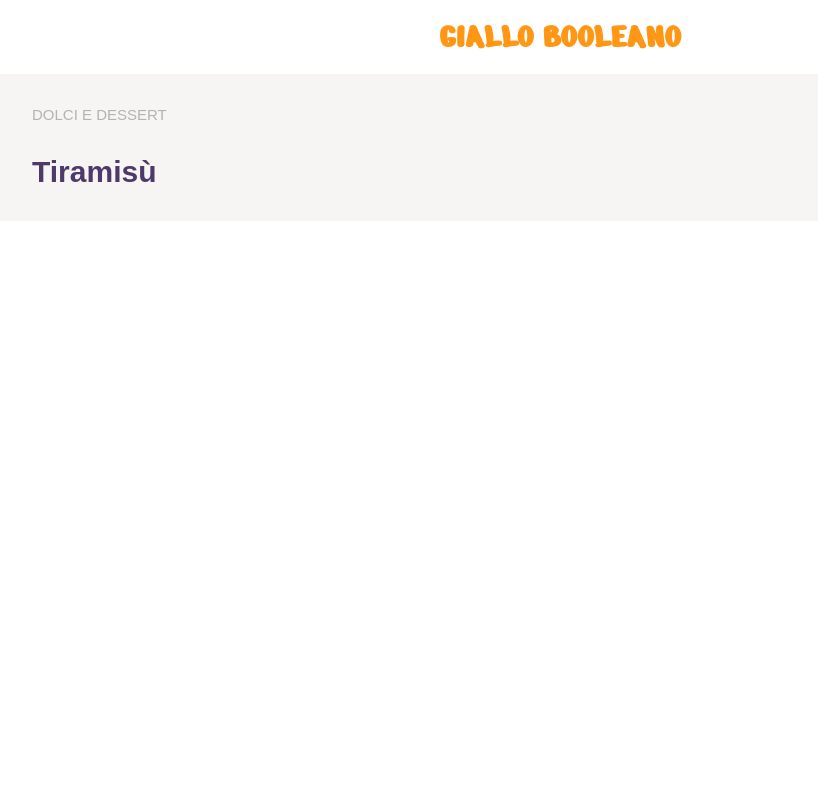
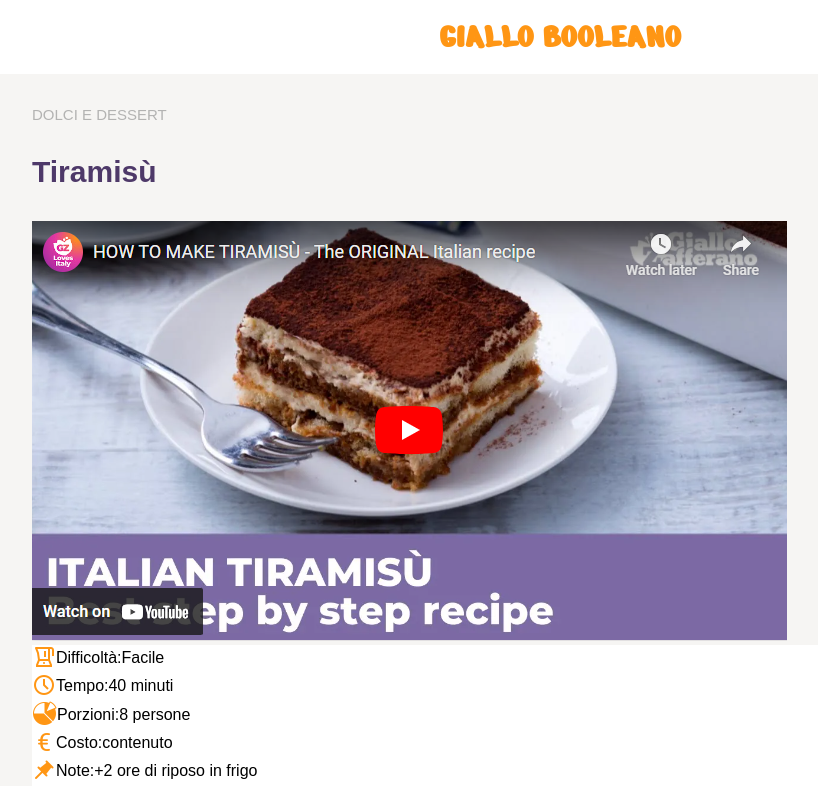
Before and after one commit to Pietroo03/htmlcss-responsive-layout, a plain HTML site: page index.html in a window 1280 px wide. Shown: the whole page, without its empty margins (80-898 px from the left). Drawn offline with Linux system fonts and the light colour scheme.

Commit message:
add main section
added video+card section
added imgs
added css style

```diff
--- a/css/style.css
+++ b/css/style.css
@@ -32,6 +32,10 @@ body{
     width: 100%;
 }
 
+img{
+    max-width: 100%;
+}
+
 /* #endregion utilities */
 
 /* #region flex */
@@ -42,6 +46,10 @@ body{
 
 .space-evenly{
     justify-content: space-evenly;
+}
+
+.flex-wrap{
+    flex-wrap: wrap;
 }
 
 /* #endregion flex */
@@ -87,4 +95,23 @@ main{
 
 /* #endregion description */
 
+/* #region video-card */
+
+#video-card{
+
+    .card{
+        background-color: white;
+    }
+
+    span{
+        vertical-align: super;
+    }
+
+    .portions img{
+        width: 25px;
+    }
+}
+
+/* #endregion video-card */
+
 /* #endregion main */
--- a/index.html
+++ b/index.html
@@ -33,11 +33,32 @@
                 </div>
             </div>
         </section>
-        <setion id="video">
-            <div class="row"></div>
-            <div class="col-12"></div>
+        <setion id="video-card">
+            <div class="container">
+                <div class="row flex-wrap">
+                    <div class="col-12">
+                        <a href="https://www.youtube.com/watch?v=JVT900H6s0g"><img src="./img/image (10).png" alt=""></a>
+                    </div>
+                    <div class="col-12 card">
+                        <div class="difficulty">
+                            <img src="./img/frullatore.png" alt=""><span>Difficoltà:</span><span>Facile</span>
+                        </div>
+                        <div class="duration">
+                            <img src="./img/orologio.png" alt=""><span>Tempo:</span><span>40 minuti</span>
+                        </div>
+                        <div class="portions">
+                            <img src="./img/grafico.png" alt=""><span>Porzioni:</span><span>8 persone</span>
+                        </div>
+                        <div class="cost">
+                            <img src="./img/euro.png" alt=""><span>Costo:</span><span>contenuto</span>
+                        </div>
+                        <div class="notes">
+                            <img src="./img/puntina.png" alt=""><span>Note:</span><span>+2 ore di riposo in frigo</span>
+                        </div>
+                    </div>
+                </div>
+            </div>
         </setion>
-        <section id="card"></section>
         <section id="presentation"></section>
     </main>
     <footer id="app-footer"></footer>
```
Also changed, not shown: img/euro.png (added), img/frullatore.png (added), img/grafico.png (added), img/orologio.png (added), img/puntina.png (added).
